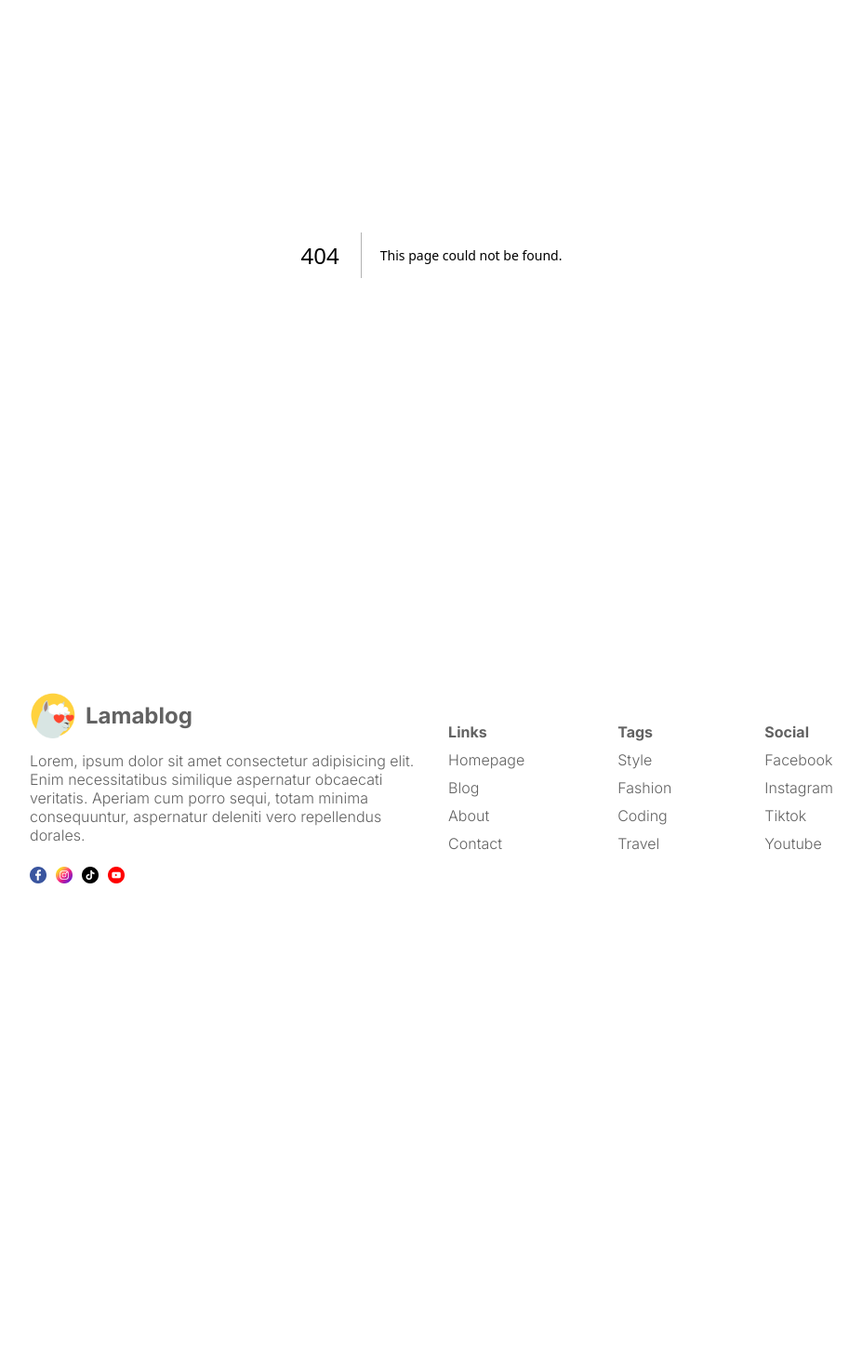
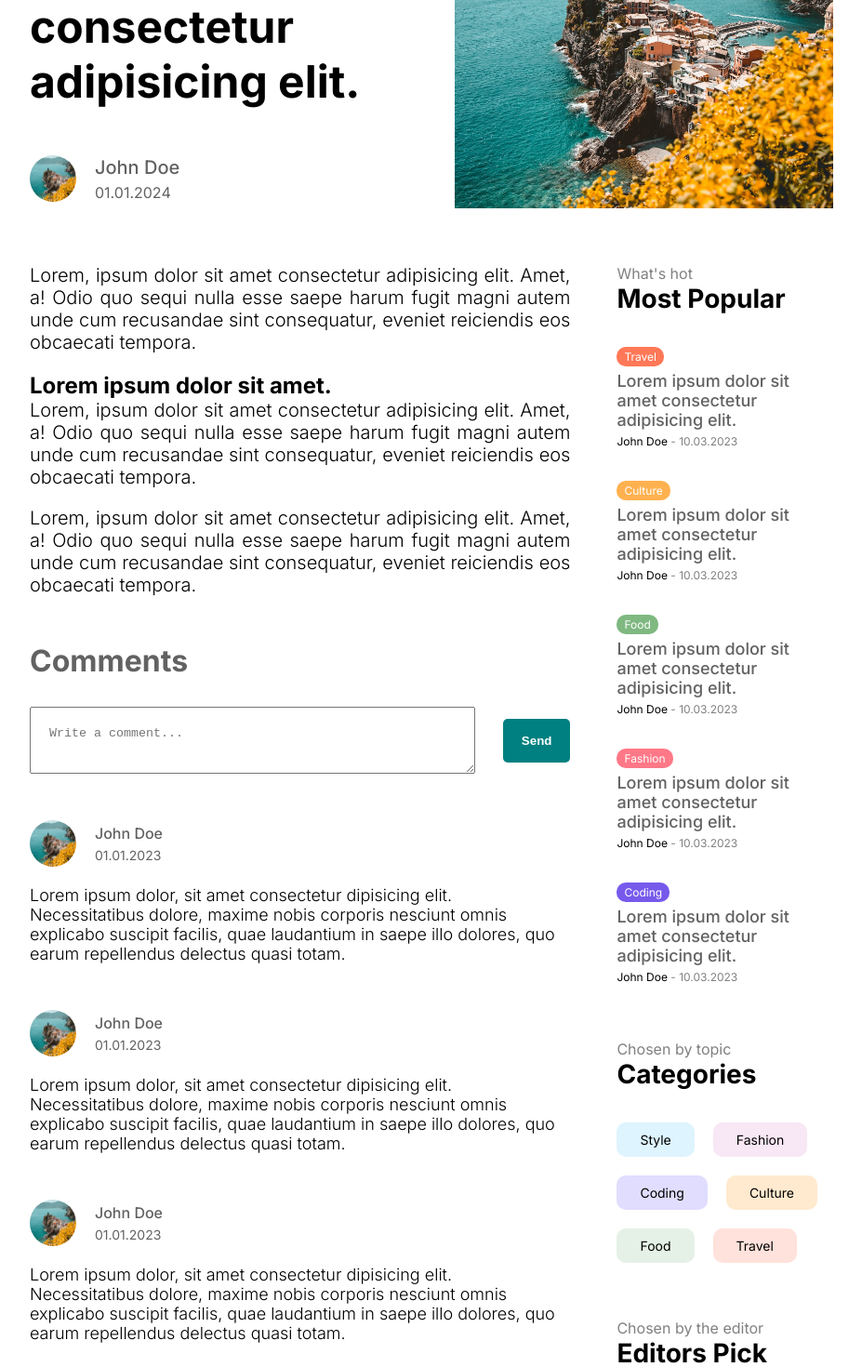
Before and after one commit to KwanJunEr/blogwebsite_nextjs_mongodb, a Next.js app: page /login in a window 1280 px wide. Before the commit this address had no page. Shown: the part 226-1696 px from the top of the page at 93% size, without its empty margins (176-1103 px from the left). Before the commit the page ends 1196 px from the top, so only its background shows below. Built offline with nearby package versions, Linux system fonts and the light colour scheme.

Commit message:
completed singlePagePost Front-end and Comments component

```diff
--- /dev/null
+++ b/app/[slug]/page.jsx
@@ -0,0 +1,61 @@
+import React from "react";
+import styles from "./singlePage.module.css";
+import Menu from "@/components/Menu/Menu";
+import Image from "next/image";
+import Comments from '@/components/comments/Comments'
+const SinglePage = () => {
+  return (
+    <div className={styles.container}>
+      <div className={styles.infoContainer}>
+        <div className={styles.textContainer}>
+          <h1 className={styles.title}>
+            Lorem, ipsum dolor sit amet consectetur adipisicing elit.
+          </h1>
+          <div className={styles.user}>
+            <div className={styles.userImageContainer}>
+              <Image src="/p1.jpeg" alt="" fill className={styles.avatar} />
+            </div>
+            <div className={styles.userTextContainer}>
+              <span className={styles.username}>John Doe</span>
+              <span className={styles.date}>01.01.2024</span>
+            </div>
+          </div>
+        </div>
+        <div className={styles.imageContainer}>
+          <Image src="/p1.jpeg" alt="" fill className={styles.image} />
+        </div>
+      </div>
+      <div className={styles.content}>
+        <div className={styles.post}>
+          <div className={styles.description}>
+            <p>
+              Lorem, ipsum dolor sit amet consectetur adipisicing elit. Amet, a!
+              Odio quo sequi nulla esse saepe harum fugit magni autem unde cum
+              recusandae sint consequatur, eveniet reiciendis eos obcaecati
+              tempora.
+            </p>
+            <h2>Lorem ipsum dolor sit amet.</h2>
+            <p>
+              Lorem, ipsum dolor sit amet consectetur adipisicing elit. Amet, a!
+              Odio quo sequi nulla esse saepe harum fugit magni autem unde cum
+              recusandae sint consequatur, eveniet reiciendis eos obcaecati
+              tempora.
+            </p>
+            <p>
+              Lorem, ipsum dolor sit amet consectetur adipisicing elit. Amet, a!
+              Odio quo sequi nulla esse saepe harum fugit magni autem unde cum
+              recusandae sint consequatur, eveniet reiciendis eos obcaecati
+              tempora.
+            </p>
+          </div>
+          <div className={styles.comment}>
+            <Comments/>
+          </div>
+        </div>
+        <Menu />
+      </div>
+    </div>
+  );
+};
+
+export default SinglePage;
--- /dev/null
+++ b/app/[slug]/singlePage.module.css
@@ -0,0 +1,103 @@
+.container{
+
+}
+
+.infoContainer{
+    display: flex;
+    align-items: center;
+    gap:50px;
+}
+
+.textContainer{
+    flex:1;
+}
+
+.title{
+    font-size: 64px;
+    margin-bottom: 50px;
+}
+
+.user{
+    display: flex;
+    align-items: center;
+    gap: 20px;
+}
+
+.userImageContainer{
+    width: 50px;
+    height: 50px;
+    position: relative;
+}
+
+.avatar{
+    border-radius: 50%;
+    object-fit: cover;
+}
+
+.userTextContainer{
+    display: flex;
+    flex-direction: column;
+    gap:5px;
+    color:var(--softTextColor);
+}
+
+.username{
+    font-size: 20px;
+    font-weight: 500;
+}
+
+.imageContainer {
+    flex: 1;
+    height: 350px;
+    position: relative;
+}
+
+.image{
+    object-fit: cover;
+}
+
+.content{
+    display: flex;
+    gap:50px;
+}
+
+.post{
+    flex:5;
+    margin-top: 60px;
+}
+
+.description p{
+    font-size: 20px;
+    font-weight: 300;
+    margin-bottom: 20px;
+    text-align: justify;
+}
+
+@media screen and (max-width:1536px){
+    .title{
+        font-size: 54px;
+    }
+}
+
+
+@media screen and (max-width:1280px){
+    .title{
+        font-size: 48px;
+    }
+}
+
+@media screen and (max-width:1024px){
+    .imageContainer{
+        display: none;
+    }
+}
+
+@media screen and (max-width:640px){
+    .title{
+       font-size:36px;
+    }
+
+    .description p{
+        font-size:18px;
+    }
+}
--- /dev/null
+++ b/components/comments/Comments.jsx
@@ -0,0 +1,113 @@
+import React from "react";
+import styles from "./comments.module.css";
+import Link from "next/link";
+import Image from "next/image";
+
+const Comments = () => {
+  const status = "authenticated";
+  return (
+    <div className={styles.container}>
+      <h1 className={styles.title}>Comments</h1>
+      {status === "authenticated" ? (
+        <div className={styles.write}>
+          <textarea placeholder="Write a comment..." className={styles.input} />
+          <button className={styles.button}>Send</button>
+        </div>
+      ) : (
+        <Link href="/login">Login to write a comment </Link>
+      )}
+      <div className={styles.comments}>
+        <div className={styles.comment}>
+          <div className={styles.user}>
+            <Image
+              src="/p1.jpeg"
+              alt=""
+              height={50}
+              width={50}
+              className={styles.image}
+            />
+            <div className={styles.userInfo}>
+              <span className={styles.username}>John Doe</span>
+              <span className={styles.date}>01.01.2023</span>
+            </div>
+          </div>
+          <p className={styles.desc}>
+            Lorem ipsum dolor, sit amet consectetur
+            dipisicing elit. Necessitatibus dolore, maxime
+            nobis corporis nesciunt omnis explicabo suscipit
+             facilis, quae laudantium in saepe illo dolores,
+            quo earum repellendus delectus quasi totam.
+          </p>
+        </div>
+        <div className={styles.comment}>
+          <div className={styles.user}>
+            <Image
+              src="/p1.jpeg"
+              alt=""
+              height={50}
+              width={50}
+              className={styles.image}
+            />
+            <div className={styles.userInfo}>
+              <span className={styles.username}>John Doe</span>
+              <span className={styles.date}>01.01.2023</span>
+            </div>
+          </div>
+          <p className={styles.desc}>
+            Lorem ipsum dolor, sit amet consectetur
+            dipisicing elit. Necessitatibus dolore, maxime
+            nobis corporis nesciunt omnis explicabo suscipit
+             facilis, quae laudantium in saepe illo dolores,
+            quo earum repellendus delectus quasi totam.
+          </p>
+        </div>
+        <div className={styles.comment}>
+          <div className={styles.user}>
+            <Image
+              src="/p1.jpeg"
+              alt=""
+              height={50}
+              width={50}
+              className={styles.image}
+            />
+            <div className={styles.userInfo}>
+              <span className={styles.username}>John Doe</span>
+              <span className={styles.date}>01.01.2023</span>
+            </div>
+          </div>
+          <p className={styles.desc}>
+            Lorem ipsum dolor, sit amet consectetur
+            dipisicing elit. Necessitatibus dolore, maxime
+            nobis corporis nesciunt omnis explicabo suscipit
+             facilis, quae laudantium in saepe illo dolores,
+            quo earum repellendus delectus quasi totam.
+          </p>
+        </div>
+        <div className={styles.comment}>
+          <div className={styles.user}>
+            <Image
+              src="/p1.jpeg"
+              alt=""
+              height={50}
+              width={50}
+              className={styles.image}
+            />
+            <div className={styles.userInfo}>
+              <span className={styles.username}>John Doe</span>
+              <span className={styles.date}>01.01.2023</span>
+            </div>
+          </div>
+          <p className={styles.desc}>
+            Lorem ipsum dolor, sit amet consectetur
+            dipisicing elit. Necessitatibus dolore, maxime
+            nobis corporis nesciunt omnis explicabo suscipit
+             facilis, quae laudantium in saepe illo dolores,
+            quo earum repellendus delectus quasi totam.
+          </p>
+        </div>
+      </div>
+    </div>
+  );
+};
+
+export default Comments;
--- /dev/null
+++ b/components/comments/comments.module.css
@@ -0,0 +1,69 @@
+.container{
+    margin-top:50px;
+}
+
+.title{
+    color:var(--softTextColor);
+    margin-bottom: 30px;
+}
+
+.write{
+    display: flex;
+    align-items: center;
+    justify-content: space-between;
+    gap: 30px;
+}
+
+.input{
+    padding: 20px;
+    width: 100%;
+}
+
+.button{
+    padding: 16px 20px;
+    background-color: teal;
+    color:white;
+    font-weight: bold;
+    border: none;
+    border-radius: 5px;
+    cursor: pointer;
+}
+
+.comments{
+    margin-top: 50px;
+}
+.comment{
+    margin-bottom: 50px;
+}
+
+.user{
+    display: flex;
+    align-items: center;
+    gap:20px;
+    margin-bottom: 20px;
+}
+
+.image{
+    border-radius: 50%;
+    object-fit: cover;
+}
+
+.userInfo{
+    display: flex;
+    flex-direction: column;
+    gap: 5px;
+    color: var(--softTextColor);
+}
+
+.username{
+    font-weight: 500;
+}
+
+.date{
+    font-size: 14px;
+}
+
+.desc{
+    font-size: 18px;
+    font-weight: 300;
+}
```
